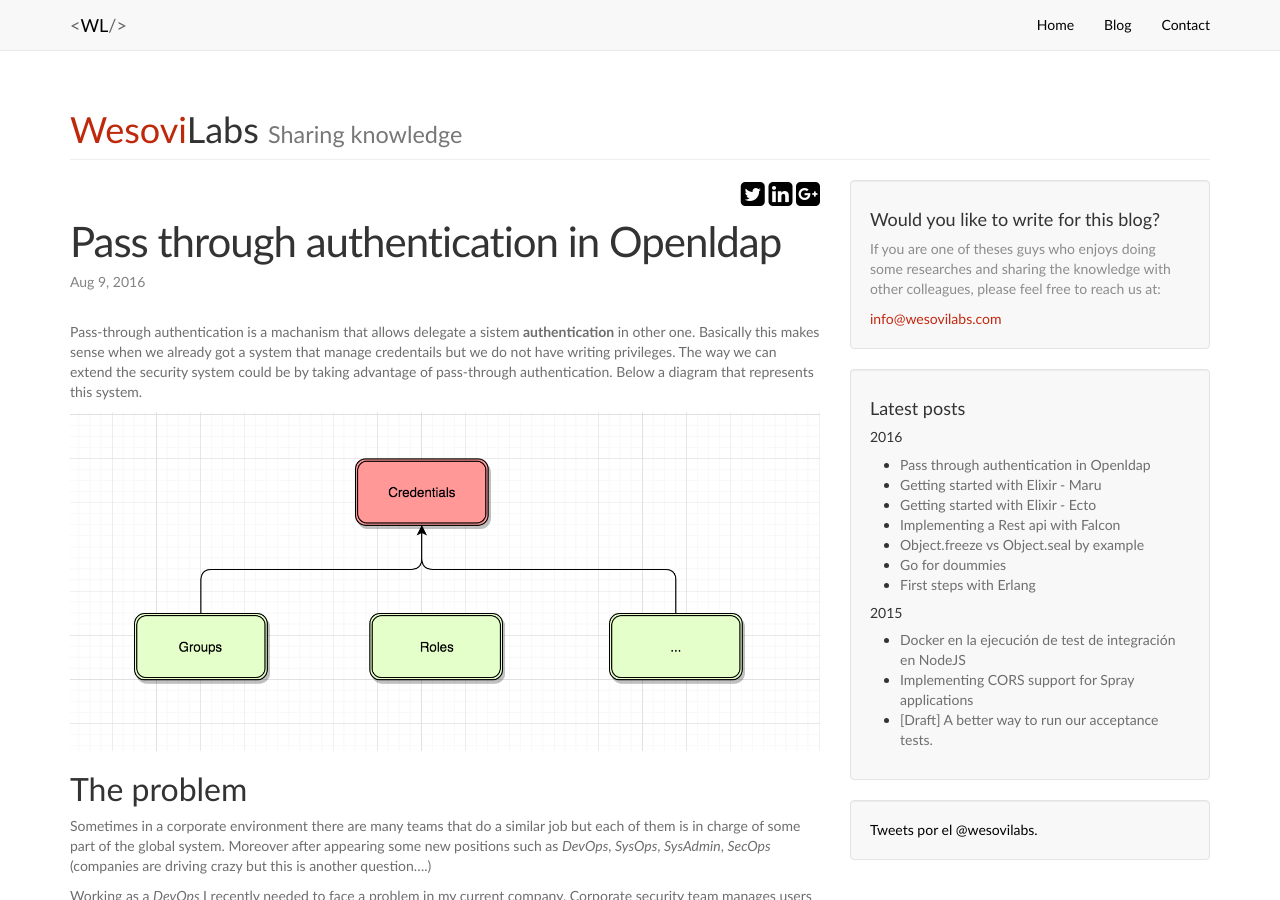
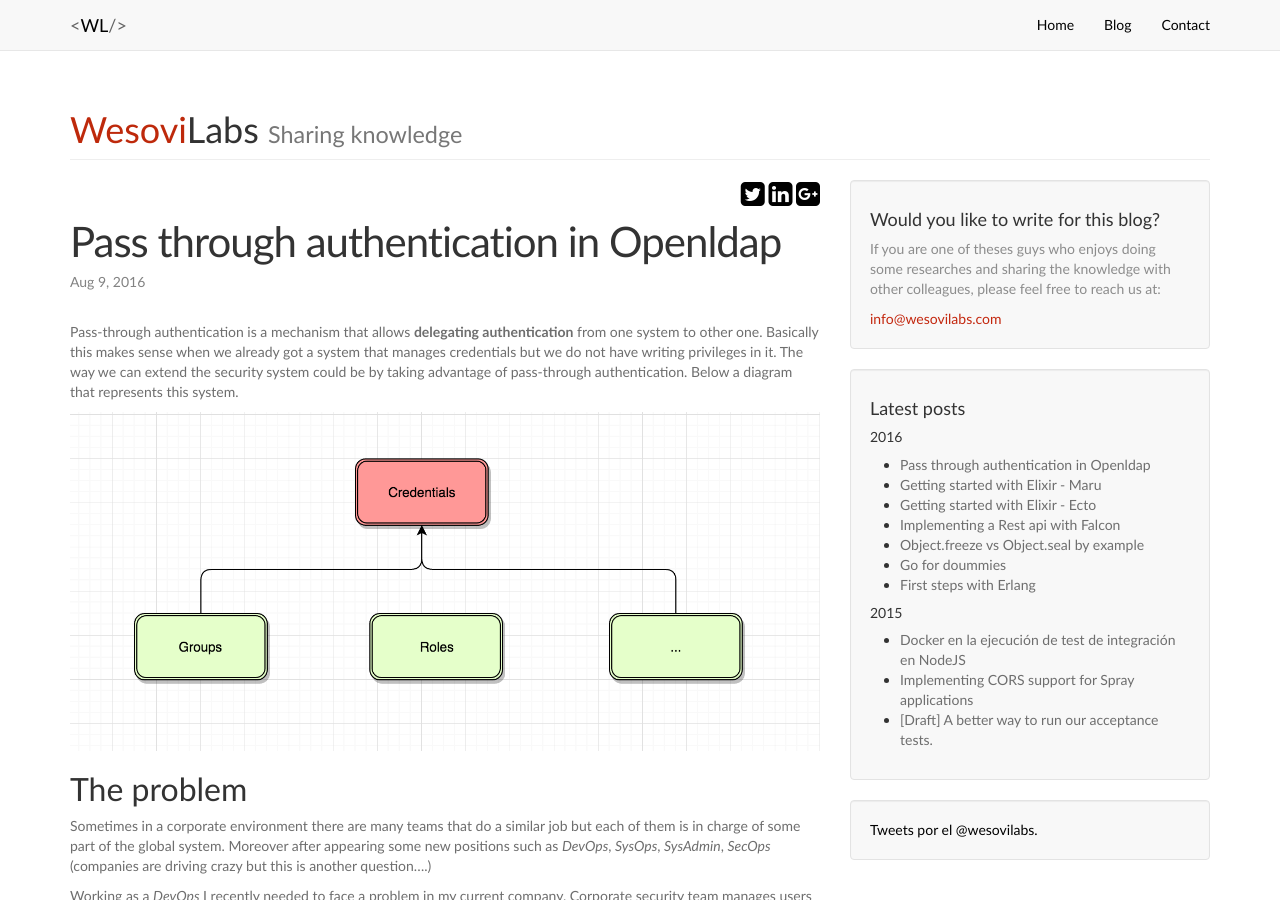
Before and after one commit to wesovilabs/_wesovilabs.github.io, a Jekyll site: the page built from _posts/2016-08-09-Openldap_pass_through.md, in a window 1280 px wide and 900 px high. Built offline with Jekyll 4.4.1, drawn with Linux system fonts in a browser that asks for light colours; nearby versions of some CDN libraries; comment, search, counter and statistics services are not loaded.

```diff
--- a/_posts/2016-08-09-Openldap_pass_through.md
+++ b/_posts/2016-08-09-Openldap_pass_through.md
@@ -9,8 +9,8 @@
 ---
 
 
-Pass-through authentication is a  machanism that allows delegate a sistem **authentication** in other one. Basically
-this makes sense when we already got a system that manage credentails but we do not have writing privileges. The
+Pass-through authentication is a  mechanism that allows **delegating authentication** from one system to other one. Basically
+this makes sense when we already got a system that manages credentials but we do not have writing privileges in it. The
  way we can extend the security system could be by taking advantage of pass-through authentication. Below a diagram that
  represents this system.
 
```
Also changed, not shown: 1 other file.
